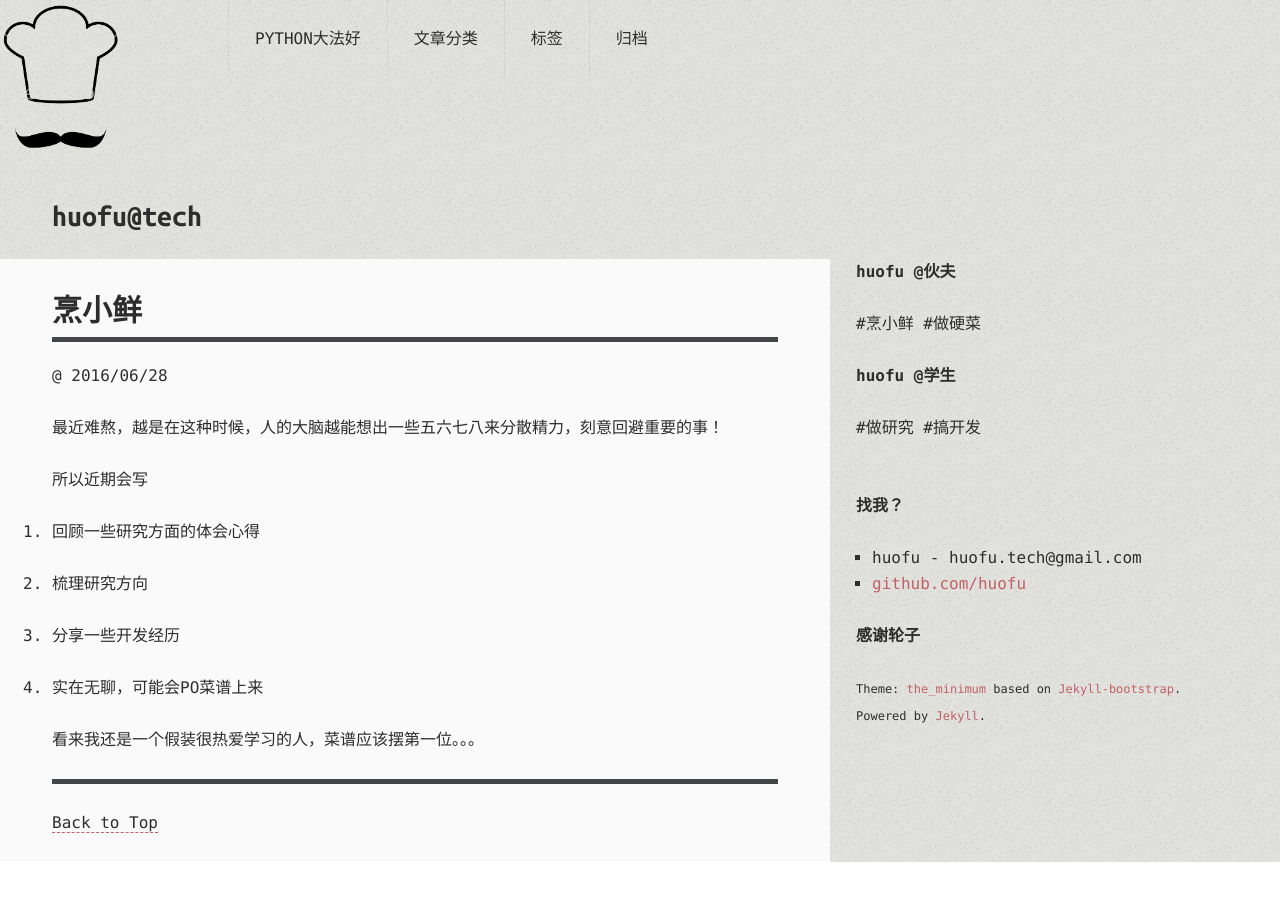
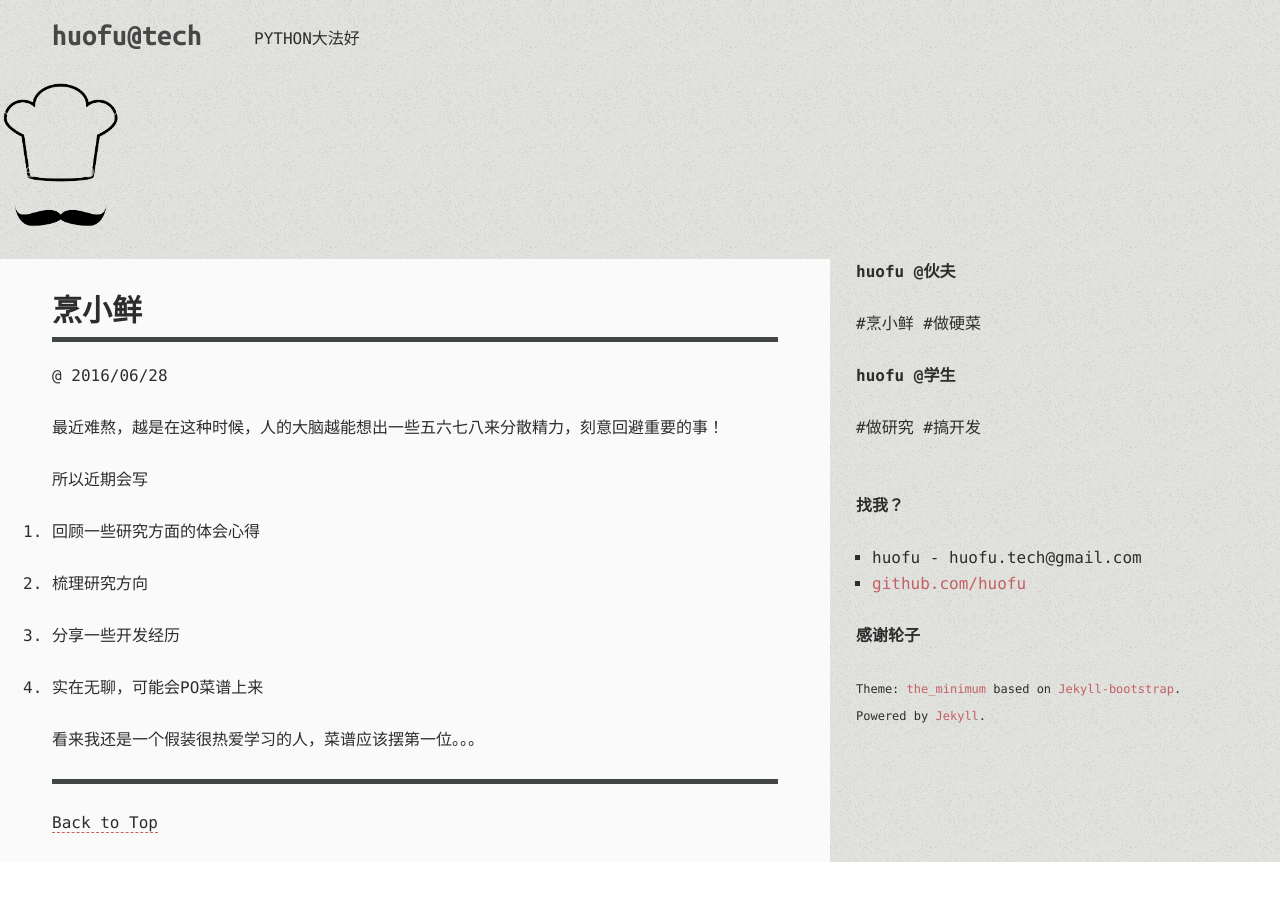
Before and after one commit to huofu/huofu.github.com, a Jekyll site: the page built from index.md, in a window 1280 px wide. Built offline with Jekyll 4.4.1, drawn with Linux system fonts in a browser that asks for light colours; comment, search, counter and statistics services are not loaded.

Commit message:
update site layout

```diff
--- a/_includes/themes/the-program/default.html
+++ b/_includes/themes/the-program/default.html
@@ -21,13 +21,14 @@
 				<nav class="nav-global">
 					<ul>
 						<li class="logo">
+							<a href="/">{{ site.title }}</a>
 							<img src="assets/images/avatar.png" width="120px"/>
-							<a href="/">{{ site.title }}</a>
 						</li>
-						<li class="page"><a href="/nav_python.html">Python大法好</a></li>
+						<li class="page"><a href="/navi_python.html">Python大法好</a></li>
+						<!--
 						<li class="category"><a href="/sys_categories.html">文章分类</a></li>
 						<li class="tag"><a href="/sys_tags.html">标签</a></li>
-						<li class="archive"><a href="/sys_archive.html">归档</a></li>
+						<li class="archive"><a href="/sys_archive.html">归档</a></li>-->
 					</ul>
 				</nav>
 			</div><!-- unit-inner -->
```
